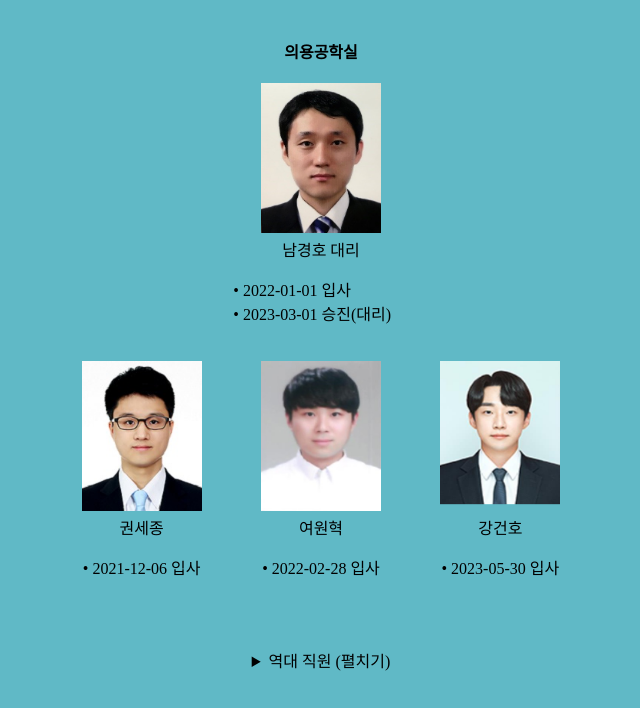
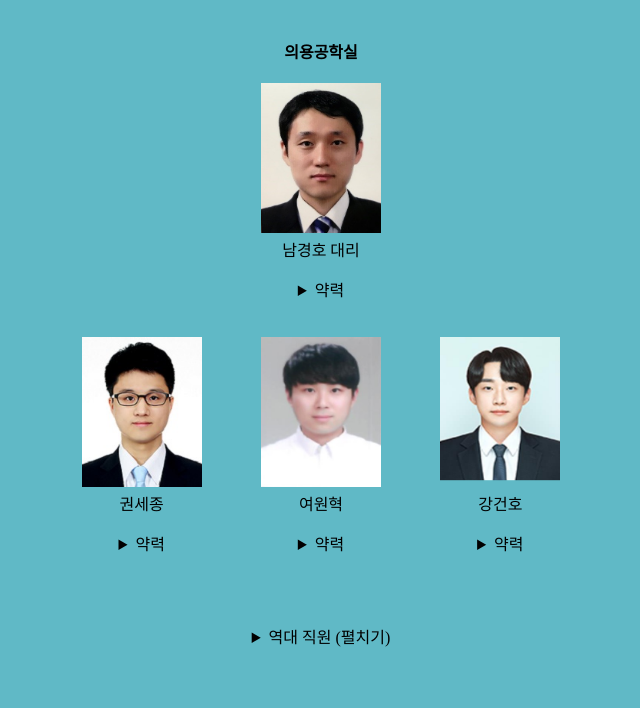
Before and after one commit to zaca-ton/bme, a plain HTML site: page Pages/staff.htm in a window 1280 px wide. Shown: the whole page, without its empty margins (319-959 px from the left). Drawn offline with Linux system fonts and the light colour scheme.

Commit message:
Update staff.htm

```diff
--- a/Pages/staff.htm
+++ b/Pages/staff.htm
@@ -24,16 +24,21 @@
 <img src="../Images/19287.jpg" width="120px;" height="150px;">
 <br>
 남경호 대리
-<p style="text-align:left">• 2022-01-01 입사<br>• 2023-03-01 승진(대리)</p>
+<p style="text-align:left">
+<details>
+<summary>
+약력
+</summary>• 2022-01-01 입사<br>• 2023-03-01 승진(대리)</p>
+</details>
 </p>
 </td>
 <td style="text-align: center; width: 180px;"</td>
 </tr>
 
 <tr>
-<td style="text-align: center;"><p><img src="../Images/19007.jpg" border="0;" width="120px;" height="150px;"> <br>권세종<p>• 2021-12-06 입사</p></p></td>
-<td style="text-align: center;"><p><img src="../Images/19491.jpg" border="0;" width="120px;" height="150px;"> <br>여원혁<p>• 2022-02-28 입사</p></p></td>
-<td style="text-align: center;"><p><img src="../Images/20956.jpg" border="0;" width="120px;" height="150px;"> <br>강건호<p>• 2023-05-30 입사</p></p></td>
+<td style="text-align: center;"><p><img src="../Images/19007.jpg" border="0;" width="120px;" height="150px;"> <br>권세종<p><details><summary>약력</summary>• 2021-12-06 입사</details></p></p></td>
+<td style="text-align: center;"><p><img src="../Images/19491.jpg" border="0;" width="120px;" height="150px;"> <br>여원혁<p><details><summary>약력</summary>• 2022-02-28 입사</details></p></p></td>
+<td style="text-align: center;"><p><img src="../Images/20956.jpg" border="0;" width="120px;" height="150px;"> <br>강건호<p><details><summary>약력</summary>• 2023-05-30 입사</details></p></p></td>
 </tr>
 </tbody>
 </table>
```
